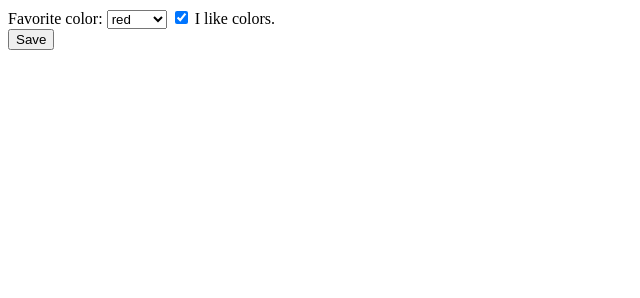
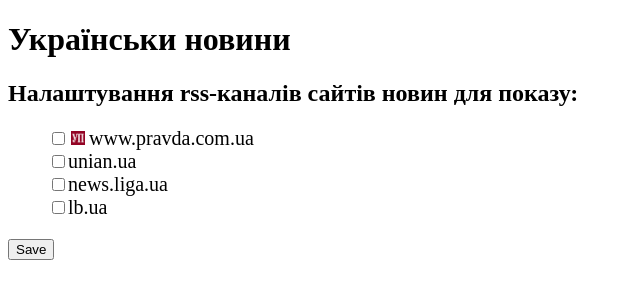
Before and after one commit to kovitals/ukrainian-news, a browser extension: page options.html in a window 1280 px wide. Shown: the whole page, without its empty margins (0-640 px from the left). Drawn offline with Linux system fonts and the light colour scheme.

Commit message:
add option pages and some settings

```diff
--- a/options.html
+++ b/options.html
@@ -1,8 +1,9 @@
 <!DOCTYPE html>
 <html>
-<head><title>My Test Extension Options</title></head>
+<head><title>Українські новини - налаштування</title></head>
 <body>
 
+<!--
 Favorite color:
 <select id="color">
     <option value="red">red</option>
@@ -15,6 +16,37 @@
     <input type="checkbox" id="like">
     I like colors.
 </label>
+-->
+
+<style>
+    .options {
+        font-size: 20px;
+    }
+
+    img {
+        width: 14px;
+        margin-right: 4px;
+        margin-left: 3px;
+    }
+
+    li {
+        list-style: none;
+    }
+</style>
+
+<h1>Українськи новини</h1>
+<h2>Налаштування rss-каналів сайтів новин для показу:</h2>
+
+<div class="options">
+
+<ul>
+    <li></span><input type="checkbox" name="up"><img src="img/up-icon.ico">www.pravda.com.ua</li>
+    <li><span class="logo up"></span><input type="checkbox" name="un">unian.ua</li>
+    <li><span class="logo up"></span><input type="checkbox" name="lg">news.liga.ua</li>
+    <li><span class="logo up"></span><input type="checkbox" name="lb">lb.ua</li>
+</ul>
+
+</div>
 
 <div id="status"></div>
 <button id="save">Save</button>
```
Also changed, not shown: news.js (+10 -4 lines).
